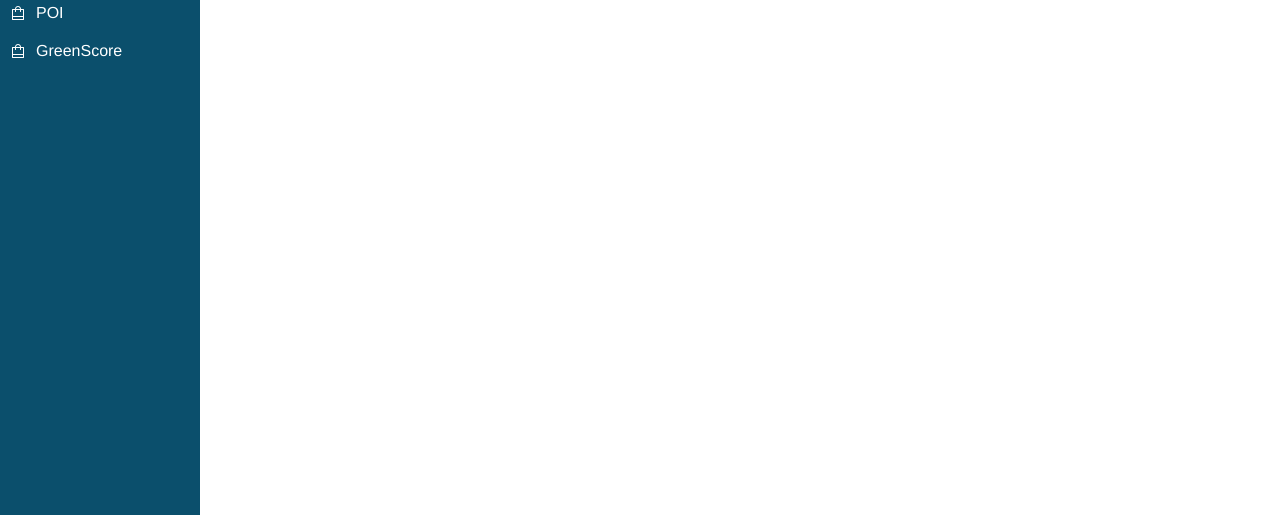
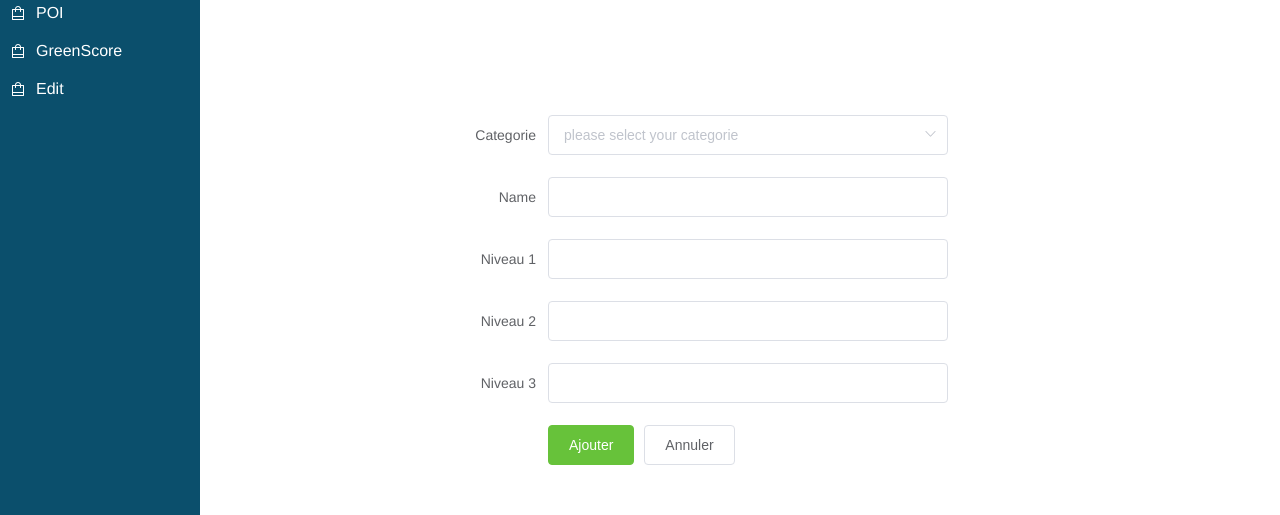
Before and after one commit to joel2035/Madu-Front, a Vue app: page /Edit in a window 1280 px wide. Shown: the part 125-640 px from the top of the page. Built offline with nearby package versions, Linux system fonts and the light colour scheme.

Commit message:
add update greenscore

```diff
--- a/src/components/organisms/Sidebar.vue
+++ b/src/components/organisms/Sidebar.vue
@@ -37,6 +37,11 @@ export default {
           name: "GreenScore",
           link: "GreenScore",
           icon: "el-icon-shopping-bag-1"
+        },
+        {
+          name: "Edit",
+          link: "Edit",
+          icon: "el-icon-shopping-bag-1"
         }
       ]
     };
--- a/src/router/index.js
+++ b/src/router/index.js
@@ -6,6 +6,7 @@ import EditPoi from "../views/EditPointOfInterest.vue";
 import Companies from "../views/Companies.vue";
 import Company from "../views/Company.vue";
 import GreenScore from "../views/GreenScore.vue";
+import Edit from "../views/Edit.vue";
 
 Vue.use(VueRouter);
 
@@ -19,6 +20,11 @@ const routes = [
     path: "/GreenScore",
     name: "GreenScore",
     component: GreenScore
+  },
+  {
+    path: "/Edit",
+    name: "Edit",
+    component: Edit
   },
   {
     path: "/poi-list",
--- /dev/null
+++ b/src/views/Edit.vue
@@ -0,0 +1,72 @@
+<template>
+  <div class="content">
+    <el-form :label-position="labelPosition" label-width="100px" :model="formLabelAlign">
+        <el-form-item label="Categorie">
+            <el-select class ="select"  v-model="formLabelAlign.categorie" placeholder="please select your categorie">
+                <el-option label="food" value="food"></el-option>
+                <el-option label="materiel" value="mamterie"></el-option>
+                <el-option label="social" value="social"></el-option>
+            </el-select>
+        </el-form-item>
+        <el-form-item label="Name">
+            <el-input v-model="formLabelAlign.name"></el-input>
+        </el-form-item>
+        <el-form-item label="Niveau 1">
+            <el-input v-model="formLabelAlign.etape_1"></el-input>
+        </el-form-item>
+        <el-form-item label="Niveau 2">
+            <el-input v-model="formLabelAlign.etape_2"></el-input>
+        </el-form-item>
+        <el-form-item label="Niveau 3">
+            <el-input v-model="formLabelAlign.etape_3"></el-input>
+        </el-form-item>
+         <el-form-item>
+    <el-button type="success" @click="onSubmit">Ajouter</el-button>
+    <el-button>Annuler</el-button>
+  </el-form-item>
+    </el-form>
+  </div>
+</template>
+
+<script>
+export default {
+  components: {},
+
+  props: {},
+
+  data: function() {
+    return {
+        formLabelAlign: {
+          categorie:'',
+          name: '',
+          atape_1: '',
+          etape_2: '',
+          etape_3: ''
+        }
+    };
+  },
+
+  computed: {},
+
+  mounted: function() {},
+
+  methods: {
+      nSubmit() {
+        console.log('submit!'); // eslint-disable-line
+      }
+  }
+};
+</script>
+
+<style lang="scss">
+    .content{
+       width: 500px;
+       height: 300px;
+       position:absolute;
+       top: 30%;
+       left:35%;
+       .select{
+           width:400px;
+       }
+    }
+</style>
--- a/src/views/GreenScore.vue
+++ b/src/views/GreenScore.vue
@@ -2,7 +2,7 @@
     <div class="container">
         <div class="button-container">
             <el-row>
-                <el-button class="btn" type="success">Ajouter</el-button>
+                <el-button class="btn" type="primary">Ajouter</el-button>
             </el-row>
         </div>
         <template>
```
